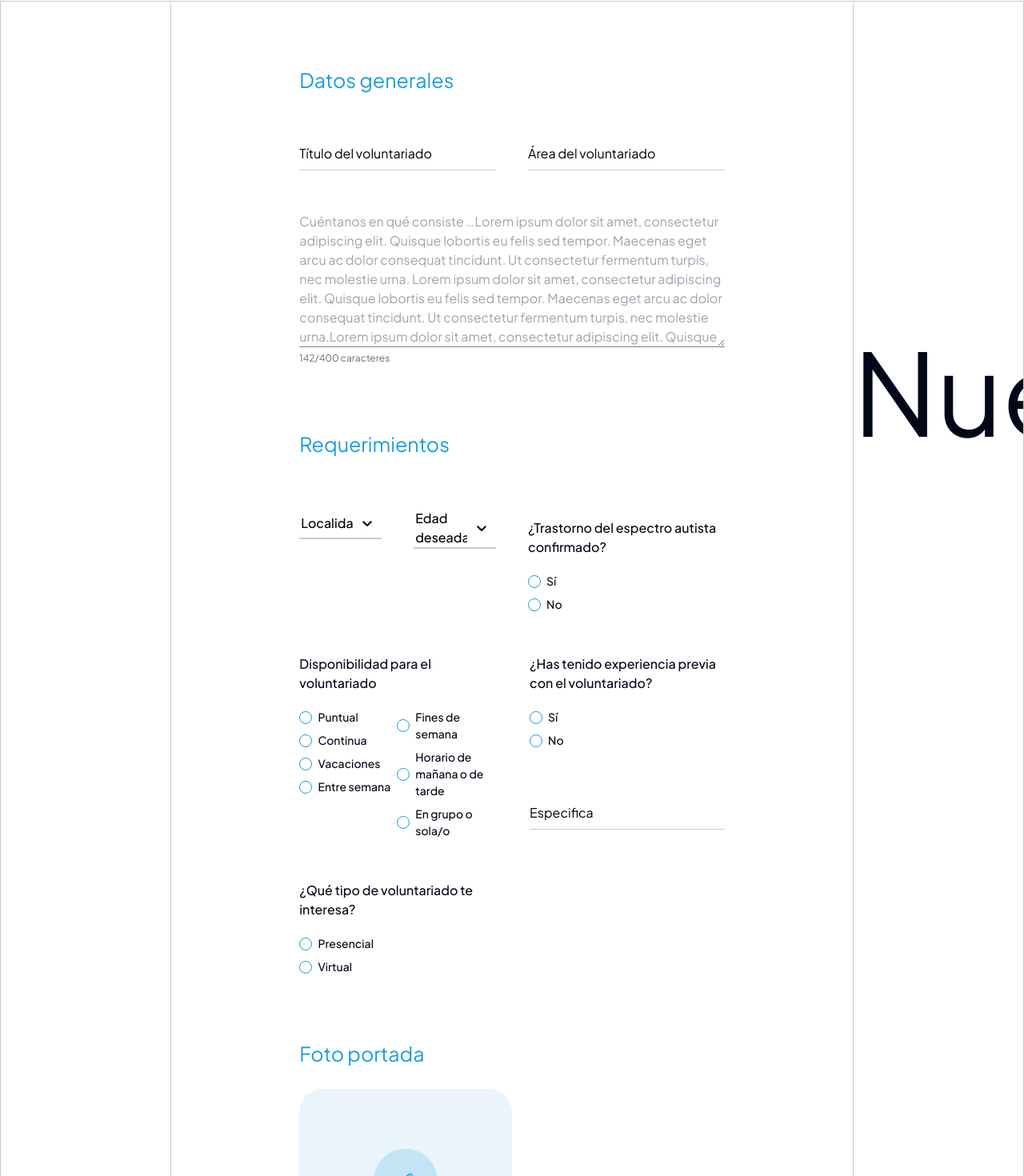
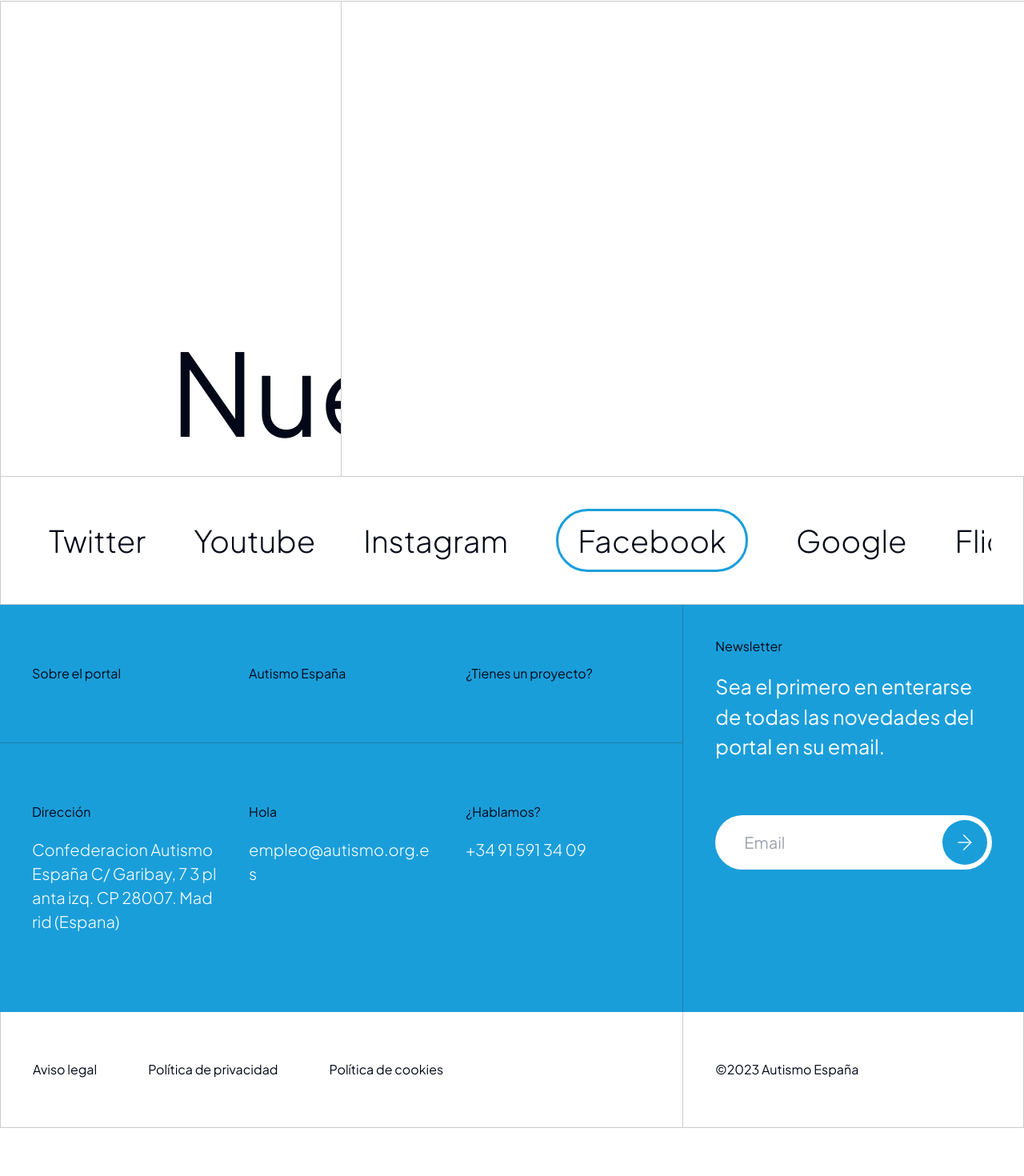
Before and after one commit to lanegrita/autismo_empleo, a Next.js app: page /volunteer-edit-offer in a window 1280 px wide. Shown: the part 369-1839 px from the top of the page at 80% size. After the commit the page ends 1779 px from the top, so only its background shows below. Built offline with nearby package versions, Linux system fonts and the light colour scheme.

Commit message:
Remove form from volunteer-edit-offer.

```diff
--- a/app/volunteer-edit-offer/page.tsx
+++ b/app/volunteer-edit-offer/page.tsx
@@ -25,168 +25,6 @@ const VolunteerEditOffer = () => {
         <div className="hidden xl:block  xl:col-span-2 border-l border-gris2"></div>
 
         {/* Main */}
-        <form className="col-span-12 xl:col-span-8 border-x border-gris2 px-10 py-30 md:px-20 md:py-40 xl:px-[160px] xl:py-40">
-          <Text tag="h3" variant="title-s" color="blue" className="mb-21">
-            Datos generales
-          </Text>
-          {/* Section 1 Starts */}
-          <div className="mt-21 grid grid-cols-1 gap-26 items-end">
-            {/* Row 1 */}
-            <div className="grid grid-cols-1 sm:grid-cols-2 gap-25 sm:gap-20">
-              <Input
-                type="text"
-                placeholder="Título del voluntariado"
-                variant="simple"
-                name="text1"
-              />
-              <Input
-                type="text"
-                placeholder="Área del voluntariado"
-                variant="simple"
-                name="text2"
-              />
-            </div>
-          </div>
-          {/* Text Area */}
-          <div className="mt-26">
-            <Textarea
-              variant="multi-line"
-              placeholder="Cuéntanos en qué consiste …Lorem ipsum dolor sit amet, consectetur adipiscing elit. Quisque lobortis eu felis sed tempor. Maecenas eget arcu ac dolor consequat tincidunt. Ut consectetur fermentum turpis, nec molestie urna. Lorem ipsum dolor sit amet, consectetur adipiscing elit. Quisque lobortis eu felis sed tempor. Maecenas eget arcu ac dolor consequat tincidunt. Ut consectetur fermentum turpis, nec molestie urna.Lorem ipsum dolor sit amet, consectetur adipiscing elit. Quisque lobortis eu felis sed tempor. Maecenas eget arcu ac dolor consequat tincidunt. Ut consectetur fermentum turpis, nec molestie urna.Lorem ipsum dolor sit amet, consectetur adipiscing elit. Quisque lobortis eu felis sed tempor. Maecenas eget arcu ac dolor consequat tincidunt. Ut consectetur fermentum turpis, nec molestie urna."
-              rows={7}
-            />
-          </div>
-          {/* Section 1 Ends */}
-
-          <Text tag="h3" variant="title-s" color="blue" className="mb-21 mt-40">
-            Requerimientos
-          </Text>
-          {/* Section 2 Starts */}
-          <div className="mt-21 grid grid-cols-1 gap-26 items-end">
-            {/* Row 1 */}
-            <div className="grid grid-cols-1 sm:grid-cols-2 gap-26 sm:gap-20">
-              <div className="grid grid-cols-1 md:grid-cols-2  gap-26 sm:gap-20">
-                <DropDown
-                  placeHolder="Localidad"
-                  options={[
-                    {
-                      label: "Localidad",
-                      value: "localidad"
-                    }
-                  ]}
-                />
-                <DropDown
-                  placeHolder="Edad deseada"
-                  options={[
-                    {
-                      label: "Edad deseada",
-                      value: "Edad deseada"
-                    }
-                  ]}
-                />
-              </div>
-              <div className="mt-16">
-                <Text tag="h6" variant="para" fontWeight="medium">
-                  ¿Trastorno del espectro autista confirmado?
-                </Text>
-                <RadioGroup className="gap-4 mt-10">
-                  <SimpleRadioButton id="s-1" title="Sí" />
-                  <SimpleRadioButton id="s-2" title="No" />
-                </RadioGroup>
-              </div>
-            </div>
-
-            {/* Row 2 */}
-            <div className="grid grid-cols-1 md:grid-cols-2 gap-22">
-              {/* Left */}
-              <div className="">
-                <Text tag="h6" variant="para" fontWeight="medium">
-                  Disponibilidad para el voluntariado
-                </Text>
-                <RadioGroup className="gap-4 mt-10">
-                  <div className="grid grid-cols-2">
-                    <div className="flex flex-col gap-4">
-                      <SimpleRadioButton id="Puntual" title="Puntual" />
-                      <SimpleRadioButton id="Continua" title="Continua" />
-                      <SimpleRadioButton id="Vacaciones" title="Vacaciones" />
-                      <SimpleRadioButton
-                        id="Entre semana"
-                        title="Entre semana"
-                      />
-                    </div>
-                    <div className="flex flex-col gap-4">
-                      <SimpleRadioButton
-                        id="Fines de semana"
-                        title="Fines de semana"
-                      />
-                      <SimpleRadioButton
-                        id="Horario de mañana o de tarde"
-                        title="Horario de mañana o de tarde"
-                      />
-                      <SimpleRadioButton
-                        id="En grupo o sola/o"
-                        title="En grupo o sola/o"
-                      />
-                    </div>
-                  </div>
-                </RadioGroup>
-              </div>
-              {/* Right */}
-              <div className="">
-                <div className="">
-                  <Text tag="h6" variant="para" fontWeight="medium">
-                    ¿Has tenido experiencia previa con el voluntariado?
-                  </Text>
-                  <RadioGroup className="gap-4 mt-10">
-                    <SimpleRadioButton id="n-1" title="Sí" />
-                    <SimpleRadioButton id="n-2" title="No" />
-                  </RadioGroup>
-                  <div className="mt-25">
-                    <Input
-                      type="text"
-                      placeholder="Especifica"
-                      variant="simple"
-                      name="text3"
-                    />
-                  </div>
-                </div>
-              </div>
-            </div>
-
-            {/* Row 3 */}
-            <div className="grid grid-cols-1 md:grid-cols-2 gap-22">
-              <div className="">
-                <Text tag="h6" variant="para" fontWeight="medium">
-                  ¿Qué tipo de voluntariado te interesa?
-                </Text>
-                <RadioGroup className="gap-4 mt-10">
-                  <SimpleRadioButton id="Presencial" title="Presencial" />
-                  <SimpleRadioButton id="Virtual" title="Virtual" />
-                </RadioGroup>
-              </div>
-            </div>
-          </div>
-          {/* Section 2 Ends */}
-
-          <Text tag="h3" variant="title-s" color="blue" className="mb-12 mt-40">
-            Foto portada
-          </Text>
-          {/* Section 3 Starts */}
-          <div className="grid grid-cols-1 md:grid-cols-2">
-            <div className="col-span-1 flex flex-col gap-40">
-              <Uploader id="image-1" variant="image" />
-              <CheckBox label="Acepto las Condiciones legales, del servicio y la Información básica de privacidad." />
-            </div>
-            <div className="col-span-1"></div>
-          </div>
-
-          {/* Section 3 Ends */}
-
-          {/* Buttons Section Starts */}
-          <div className="flex gap-4 mt-[160px]">
-            <Button title="Publicar oferta" variant="primary" />
-          </div>
-          {/* Buttons Section Ends */}
-        </form>
 
         {/* Right */}
         <div className="hidden xl:block  xl:col-span-2 border-r border-gris2">
```
